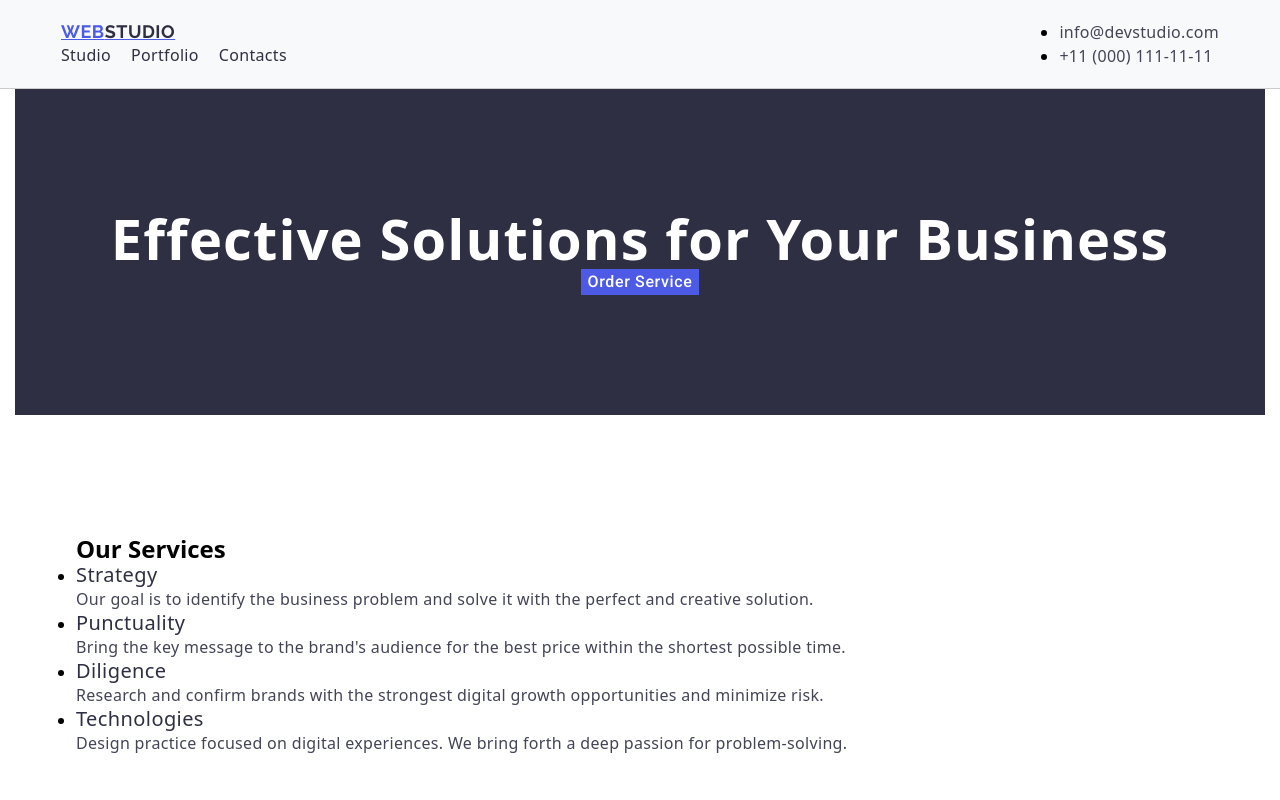
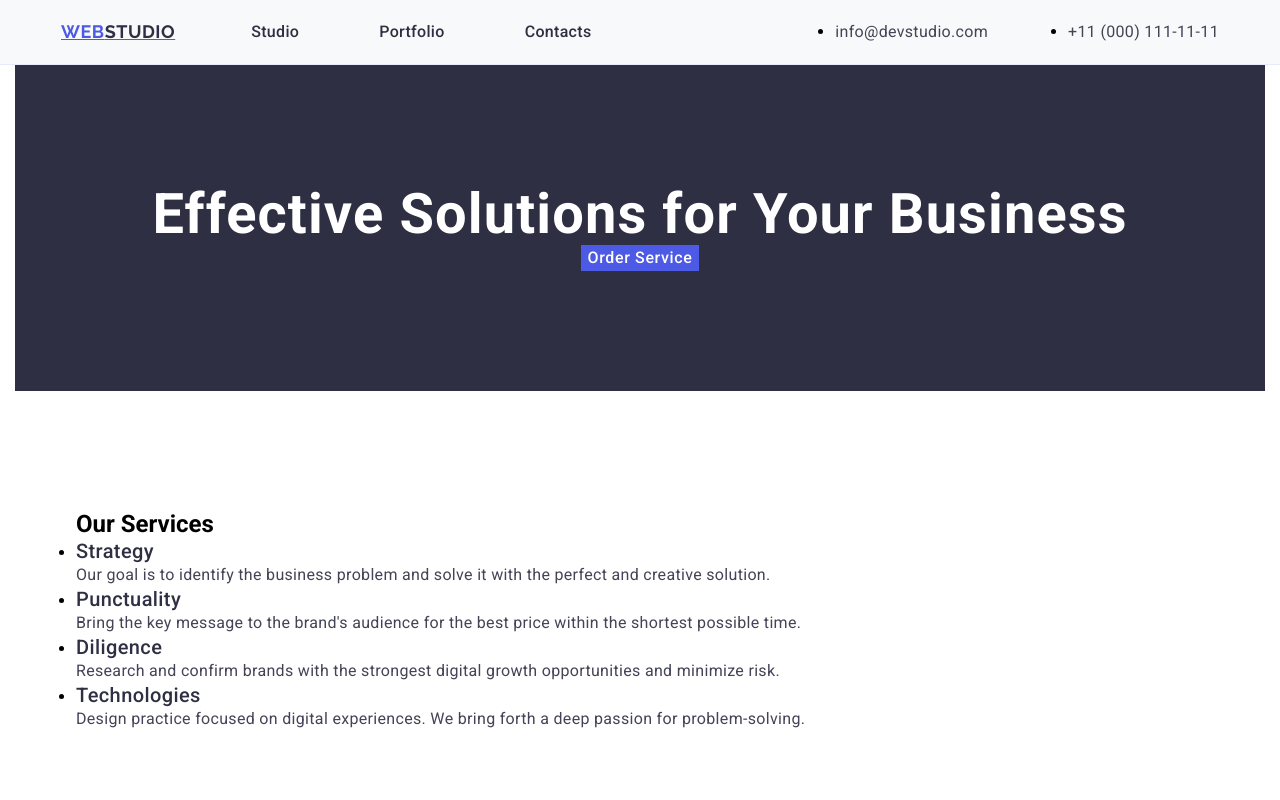
Before and after one commit to alohasid/goit-markup-hw-03, a plain HTML site: page index.html in a window 1280 px wide. Shown: the top 800 px of the page. Drawn offline with nearby package versions, Linux system fonts and the light colour scheme.

Commit message:
completed task

```diff
--- a/css/styles.css
+++ b/css/styles.css
@@ -12,33 +12,62 @@ h1, h2, h3, h4, h5, h6, p, ul {
 }
 
 /* B10, B13 */
-header {
-    border-bottom: 1px solid #ccc;
+.header {
+    border-bottom: 1px solid #e7e9fc;
+    padding: 0 15px;
 }
-header .container {
+.header .container {
     display: flex;
     justify-content: space-between;
     align-items: center;
     padding: 20px 0;
 }
-nav ul {
+.nav {
     display: flex;
-    gap: 20px;
+    align-items: center;
+}
+.logo {
+    margin-right: 76px;
+}
+.nav-menu {
+    display: flex;
+    gap: 40px;
+}
+.nav-menu li {
+    margin-right: 40px;
+}
+.nav-menu li:last-child {
+    margin-right: 0;
+}
+.nav-link {
+    padding: 24px 0;
 }
 
-/* B14, B15 */
+/* Address styling */
+.contact-list {
+    display: flex;
+    gap: 40px;
+}
+.contact-list li {
+    margin-right: 40px;
+}
+.contact-list li:last-child {
+    margin-right: 0;
+}
+
+/* Section styling */
 .section {
     padding: 120px 0;
 }
 
-/* B16 */
+/* Portfolio card styling */
 .portfolio-item {
     border-bottom: 1px solid #ccc;
     padding-bottom: 20px;
     margin-bottom: 20px;
 }
 
-/* B2, B3, B4, B5, B11, B12 */
+/* General styling */
 body {
     margin: 0;
     padding: 0;
@@ -46,6 +75,9 @@ body {
 }
 main, footer {
     padding: 0 15px;
+}
+img {
+    display: block;
 }
 
 header {
--- a/index.html
+++ b/index.html
@@ -4,25 +4,25 @@
     <meta charset="UTF-8">
     <meta name="viewport" content="width=device-width, initial-scale=1.0">
     <title>WebStudio</title>
+    <link rel="stylesheet" href="https://cdnjs.cloudflare.com/ajax/libs/modern-normalize/3.0.1/modern-normalize.min.css" integrity="sha512-gnAN+RgTMylunXI7AMg+PtcUGpKZFkZJoFIkAWvdPFRrFJz3p2tx4+9xbjILRfN7CzoViMgS8vSf06fSQzWZjA==" crossorigin="anonymous" referrerpolicy="no-referrer" />
     <link rel="stylesheet" href="css/styles.css">
     <link href="https://fonts.googleapis.com/css2?family=Raleway:wght@700&family=Roboto:wght@400;500;700&display=swap" rel="stylesheet">
     <link href="https://fonts.googleapis.com" rel="stylesheet"/>
     <link href="https://fonts.gstatic.com" rel="stylesheet"/>
-    <link rel="stylesheet" href="https://cdnjs.cloudflare.com/ajax/libs/modern-normalize/3.0.1/modern-normalize.min.css" integrity="sha512-gnAN+RgTMylunXI7AMg+PtcUGpKZFkZJoFIkAWvdPFRrFJz3p2tx4+9xbjILRfN7CzoViMgS8vSf06fSQzWZjA==" crossorigin="anonymous" referrerpolicy="no-referrer" />
 </head>
 <body>
-<header>
+<header class="header">
     <div class="container">
-        <nav>
+        <nav class="nav">
             <a href="./index.html" class="logo">WEB<span>Studio</span></a>
-            <ul>
+            <ul class="nav-menu">
                 <li><a href="./index.html" class="nav-link" style="font-weight: 500;">Studio</a></li>
                 <li><a href="" class="nav-link">Portfolio</a></li>
                 <li><a href="" class="nav-link">Contacts</a></li>
             </ul>
         </nav>
         <address class="contact-info" id="contacts">
-            <ul>
+            <ul class="contact-list">
                 <li><a href="mailto:info@devstudio.com" class="contact-link">info@devstudio.com</a></li>
                 <li><a href="tel:+110001111111" class="contact-link">+11 (000) 111-11-11</a></li>
             </ul>
```
